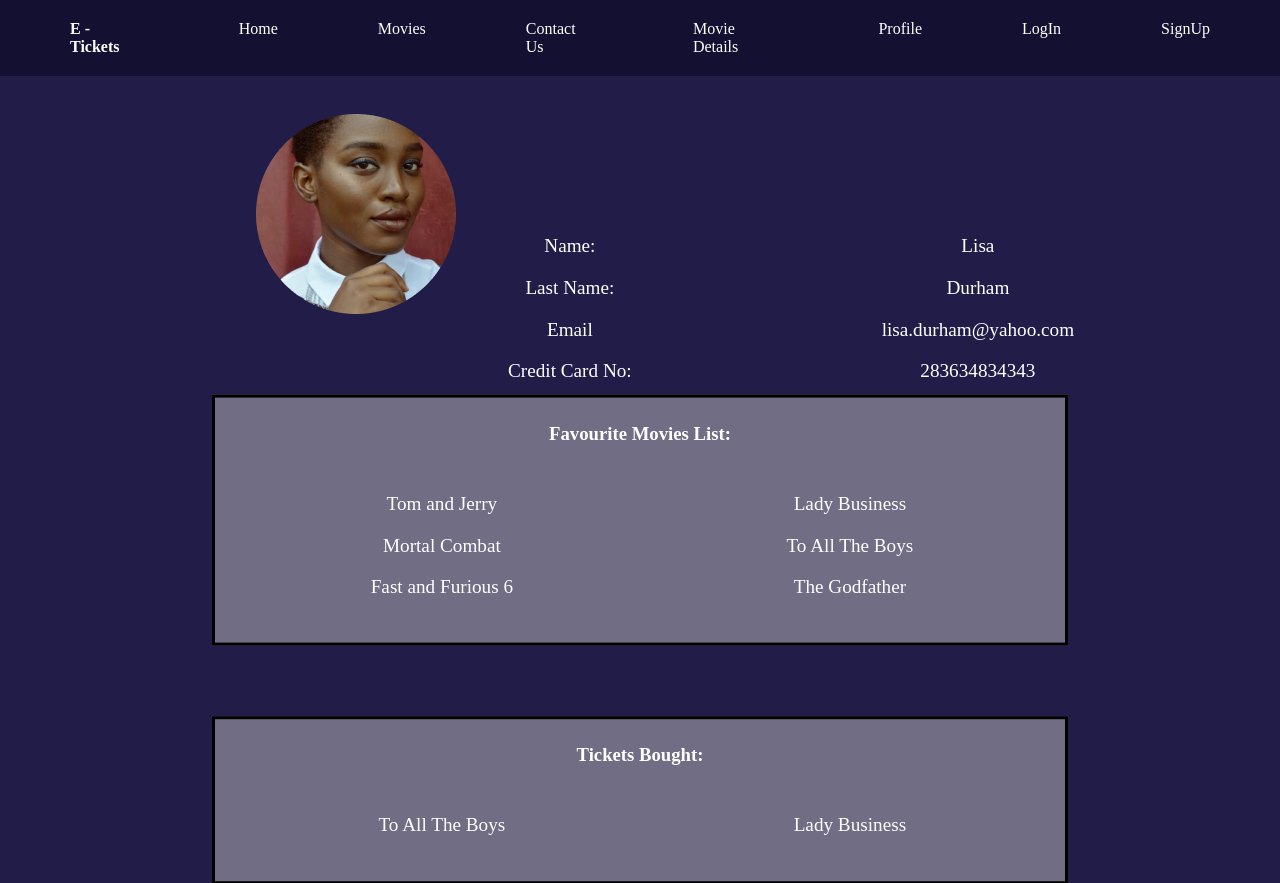
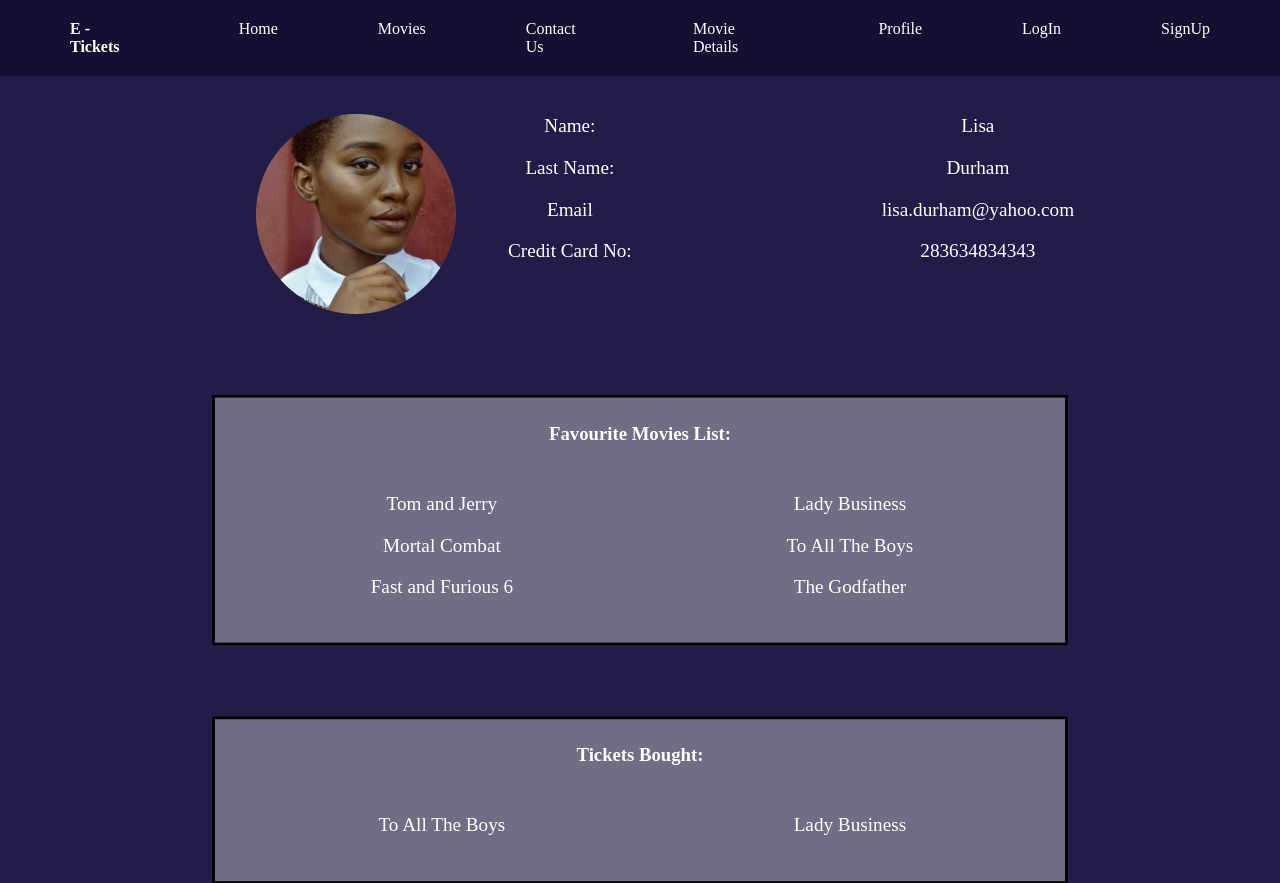
Before and after one commit to YlliElshani/ProjektiHCI, a PHP site: page /views/userprofile.php in a window 1280 px wide. Shown: the top 883 px of the page. Run offline with PHP 8.4, Linux system fonts and the light colour scheme.

Commit message:
ndryshim tek userprofile

```diff
--- a/style/userprofile.css
+++ b/style/userprofile.css
@@ -6,6 +6,8 @@
 
 body{
     background-color: #221C48;
+    width: 100vw;
+    height: 100vh;
 }
 
 .content{
@@ -75,7 +77,7 @@
     width: 800px;
     padding: 25px;
     height: min-content;
-    top: -13%;
+    top: -15%;
 
 }
 
```
